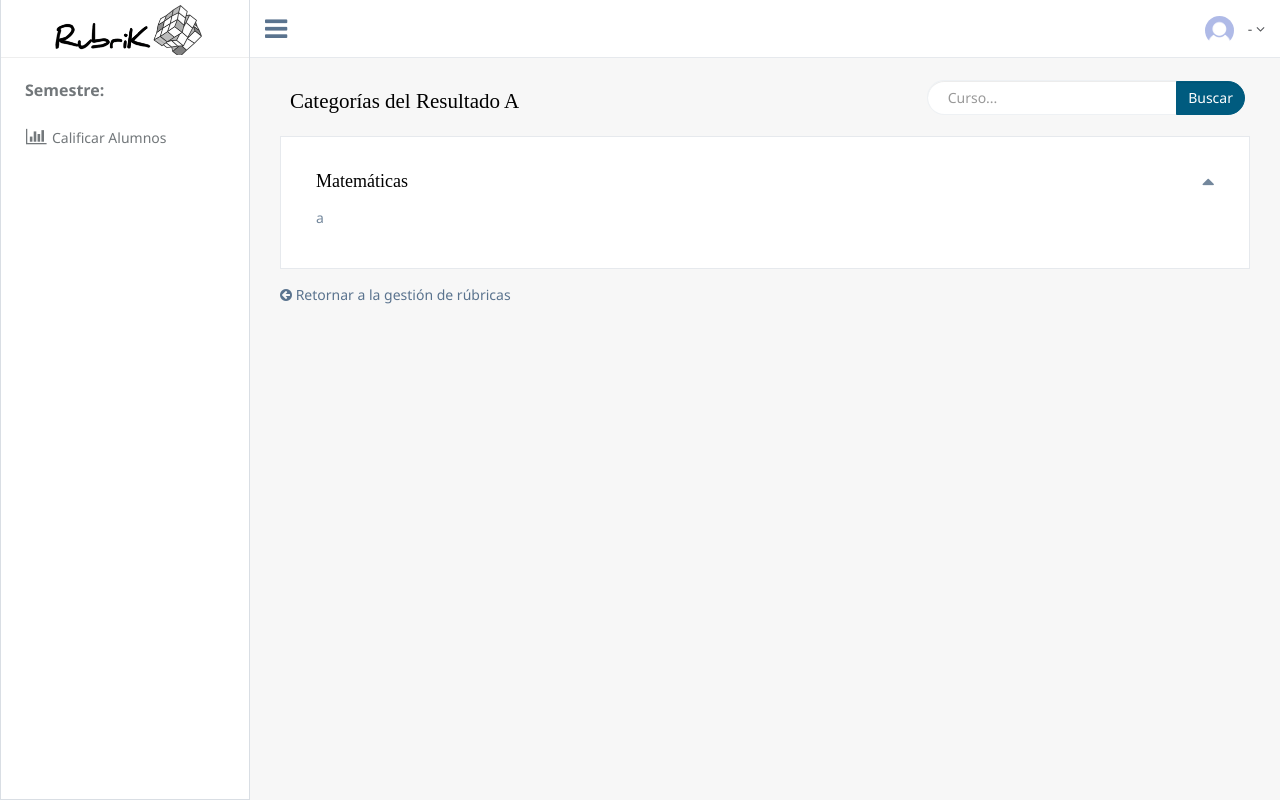
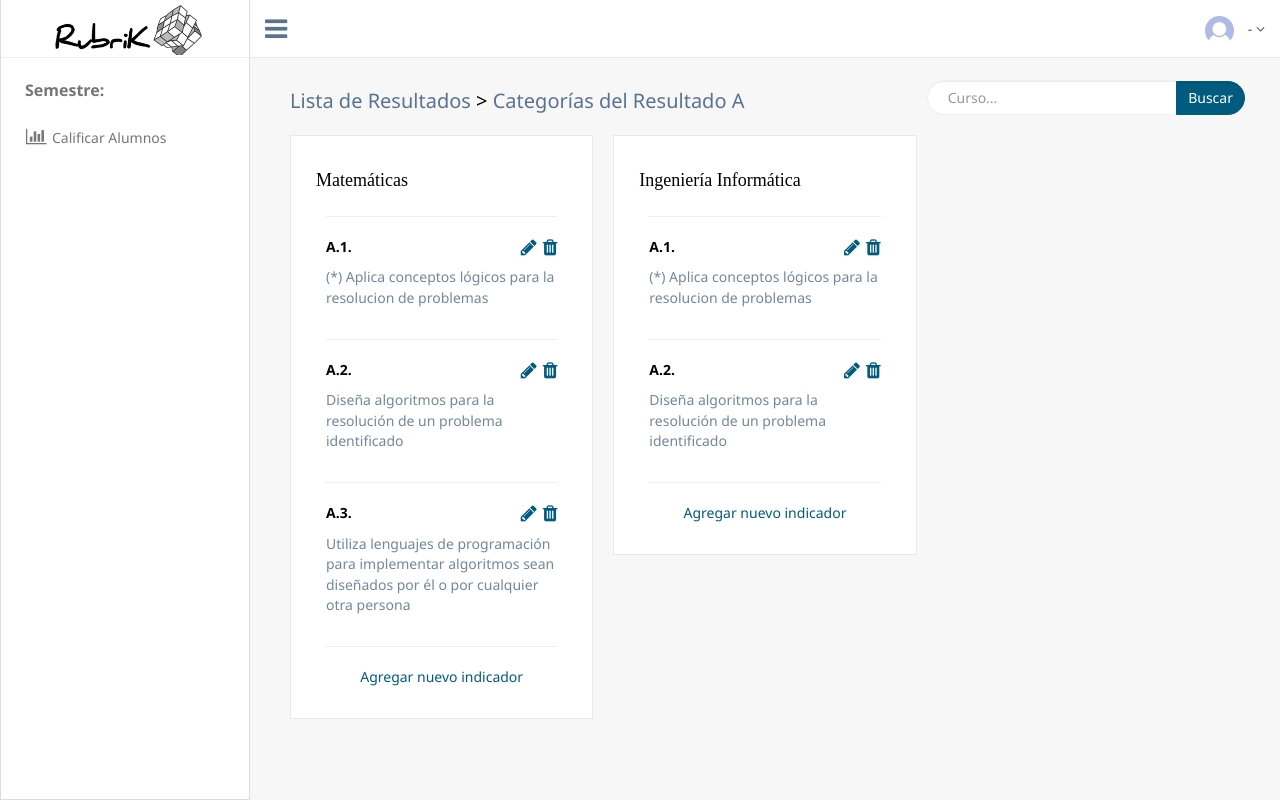
Before and after one commit to LuisAranaM/Software-theBroCode, a Laravel app: page /rubricas/categorias in a window 1280 px wide. Run offline with Laravel 8, Linux system fonts and the light colour scheme; data that the repository does not hold is empty; parts of the project's set-up code (start-up, migrations or seed data) failed here and were passed over.

Commit message:
Cambios Daniela

```diff
--- a/public/css/custom/custom.css
+++ b/public/css/custom/custom.css
@@ -395,3 +395,11 @@ li {
   margin-right: auto;
   /*whatever width you want*/
 }
+
+.topTitle {
+  font-size: 20px;
+  font-family: Segoe UI;
+  padding-bottom: 2%;
+  color: black;
+  text-align: left;
+}
--- a/resources/views/Layouts/layout.blade.php
+++ b/resources/views/Layouts/layout.blade.php
@@ -88,10 +88,8 @@
                 </li>
 
                 @if($modoCoordinador or $modoAsistente)
-                  <li class="pText"><a style="color:#72777a"><i class="fa fa-list-ul" ></i> Rúbricas <span class="fa fa-chevron-down"></span></a>
-                    <ul class="nav child_menu" >
-                      <li class="pText"><a href="{{route('rubricas.gestion')}}" style="color:#72777a">Gestionar Rúbricas</a></li>
-                    </ul>
+                  <li class="pText"><a href="{{route('rubricas.gestion')}}" style="color:#72777a"><i class="fa fa-list-ul" ></i> Rúbricas</a>
+
                   </li>
                   <li class="pText"><a style="color:#72777a"><i class="fa fa-edit"></i> Cursos <span class="fa fa-chevron-down"></span></a></a>
                     <ul class="nav child_menu">
--- a/resources/views/rubricas/categorias.blade.php
+++ b/resources/views/rubricas/categorias.blade.php
@@ -9,7 +9,7 @@
 
 	<div class="row">
 		<div class="col-md-8 col-sm-6">
-      <h1 class="mainTitle">Categorías del Resultado A</h1>
+			<h1 class="topTitle" ><a href="{{route('rubricas.gestion')}}">Lista de Resultados</a> > <a>Categorías del Resultado A</a></h1>
 		</div>
 
 		<div class="col-md-4 col-sm-6 form-group top_search" >
@@ -23,83 +23,171 @@
 	</div>
 
 	<div class="row">
-    <div class=" x_panel tile coursesBox">
-
-
+		<div class="col-md-4 col-xs-6">
+			<div class="x_panel tile coursesBox">
 				<!-- CURSOS CARGADOS DE LA BD -->
-      <div class="row rowFinal">
-
+				<div class="row rowFinal" style="padding-bottom: 0px">
 					<div class="row">
-          <div class="col-xs-11" >
 						<h1 class="secondaryTitle mainTitle">Matemáticas</h1>
 					</div>
 
-          <div class="col-xs-1 text-right" style="text-align: right; font-size: 20px">
-            <i class="fa fa-caret-up"></i>
+					<hr>
+					<div class="row">
+						<div class="col-xs-9">
+							<p class="pText" style="font-weight: bold; color: black">A.1.</p>
+						</div>
+						<div class="col-xs-3" style="text-align: right">
+							<i class="fa fa-pencil fa-lg" style="color: #005b7f"></i>
+							<i class="fa fa-trash fa-lg" style="color: #005b7f; padding-left: 2px"></i>
+						</div>
+						<div class="col-xs-12">
+							<p class="pText">(*) Aplica conceptos lógicos para la resolucion de problemas</p>
 						</div>
 					</div>
-
-
+					<hr>
 					<div class="row">
-
-          <div class="col-sm-1 col-xs-2" >
-            <p class="pText" style="margin-bottom: 0px">a</p>
-          </div>
-          <div class="col-sm-9 col-xs-7" style="padding-bottom: 0">
-            <div class="widget_summary" >
-              <div class="w_center w_55" style="width: 100%">
+						<div class="col-xs-9">
+							<p class="pText" style="font-weight: bold; color: black">A.2.</p>
 
 						</div>
+						<div class="col-xs-3" style="text-align: right">
+							<i class="fa fa-pencil fa-lg" style="color: #005b7f"></i>
+							<i class="fa fa-trash fa-lg" style="color: #005b7f; padding-left: 2px"></i>
+						</div>
+						<div class="col-xs-12">
+							<p class="pText">Diseña algoritmos para la resolución de un problema identificado</p>
+						</div>
+					</div>
+					<hr>
+					<div class="row">
+						<div class="col-xs-9">
+							<p class="pText" style="font-weight: bold; color: black">A.3.</p>
+						</div>
+						<div class="col-xs-3" style="text-align: right">
+							<i class="fa fa-pencil fa-lg" style="color: #005b7f"></i>
+							<i class="fa fa-trash fa-lg" style="color: #005b7f; padding-left: 2px"></i>
+						</div>
+						<div class="col-xs-12">
+							<p class="pText">Utiliza lenguajes de programación para implementar algoritmos sean diseñados por él o por cualquier otra persona</p>
 						</div>
 
 					</div>
-          <div class="col-sm-2 col-xs-3 text-right">
+					<hr>
+					<div class="row text-center">
+						<p class="pText"  id ="CargarCurso" style="color: #005b7f">Agregar nuevo indicador</p>
+					</div>
+				</div>
+			</div>
+		</div>
+		<div class="col-md-4 col-xs-6">
+			<div class="x_panel tile coursesBox">
+				<!-- CURSOS CARGADOS DE LA BD -->
+				<div class="row rowFinal" style="padding-bottom: 0px">
+					<div class="row">
+						<h1 class="secondaryTitle mainTitle">Ingeniería Informática</h1>
+					</div>
+
+					<hr>
+					<div class="row">
+						<div class="col-xs-9">
+							<p class="pText" style="font-weight: bold; color: black">A.1.</p>
+						</div>
+						<div class="col-xs-3" style="text-align: right">
+							<i class="fa fa-pencil fa-lg" style="color: #005b7f"></i>
+							<i class="fa fa-trash fa-lg" style="color: #005b7f; padding-left: 2px"></i>
+						</div>
+						<div class="col-xs-12">
+							<p class="pText">(*) Aplica conceptos lógicos para la resolucion de problemas</p>
+						</div>
+					</div>
+					<hr>
+					<div class="row">
+						<div class="col-xs-9">
+							<p class="pText" style="font-weight: bold; color: black">A.2.</p>
 
 						</div>
+						<div class="col-xs-3" style="text-align: right">
+							<i class="fa fa-pencil fa-lg" style="color: #005b7f"></i>
+							<i class="fa fa-trash fa-lg" style="color: #005b7f; padding-left: 2px"></i>
 						</div>
-
+						<div class="col-xs-12">
+							<p class="pText">Diseña algoritmos para la resolución de un problema identificado</p>
 						</div>
-
+					</div>
+					<hr>
+					<div class="row text-center">
+						<p class="pText"  id ="CargarCurso" style="color: #005b7f">Agregar nuevo indicador</p>
+					</div>
+				</div>
+			</div>
+		</div>
+	</div>
 	<!-- END CURSOS CARGADOS DE LA BD-->
 
 </div>
 
-	<a href="{{route('rubricas.gestion')}}" class="pText"><i class="fa fa-arrow-circle-left" aria-hidden="true"></i> Retornar a la gestión de rúbricas</a>
 
-</div>
-
-<!-- Modal de Cargar Alumnos  -->
+<!-- Modal de Nuevo Curso -->
 
 <div class="modal fade bs-example-modal-lg text-center" role="dialog" tabindex="-1"
-id="modalCargarAlumnos" data-keyboard="false" data-backdrop="static"
-aria-labelledby="gdridfrmnuavaUO" data-focus-on="input:first" >
-<div class="customModal modal-dialog modal-lg ">
-  <div class="modal-content" style="top: 30%">
+id="modalCursos" data-keyboard="false" data-backdrop="static"
+aria-labelledby="gdridfrmnuavaUO" data-focus-on="input:first">
+<div class="customModal modal-dialog modal-lg" style="width: 500px; height: 300px" >
+	<div class="modal-content">
 		<div class="modal-header">
 			<button type="button" class="close" data-dismiss="modal"
 			aria-label="Close">
 			<span aria-hidden="true">&times;</span>
 		</button>
-    <h4 id="CargarAlumnos" class="reportsTitle mainTitle modal-title" style="padding-top: 10px" id="gridSystemModalLabel">Cargar Alumnos</h4>
+		<h4 id="gridSystemModalLabel" class="reportsTitle mainTitle modal-title" style="padding-top: 10px" id="gridSystemModalLabel">Agregar Nuevo Indicador</h4>
 	</div>
 	<hr style="padding: 0px; margin-top: 0px; margin-bottom: 0px; width: 80%">
+
 	<div class="modal-body">
-    <div class="container-fluid text-center">
-      <div class="dropzone" style="min-height: 100px; height: 190px; width: 350px; border: 2px dashed #ccc; display: inline-block; background-color: white; margin-top: 10px; margin-bottom: 10px">
-        <i class="fa fa-5x fa-cloud-upload" style="color: #ccc; height: 100px; padding: 10px"></i>
-        <p class="pText">Arrastra y suelta un archivo <br> o <br>
+		<div class="container-fluid" style="">
+			<form id="frmAgregarCursos" action="{{route('agregar.acreditacion')}}" method="POST">
+				{{ csrf_field() }}
+				<div class="tile coursesModalBox" style="padding-bottom: 20px;">
 
-          <form id="upload_form" action = "" method = "post" enctype = "multipart/form-data">
-            {{csrf_field()}}
-            <div class = "form-group">
-              <input type = "file" name = "upload-file" class="form-control image" style="border-color: white">
+					<div class="row rowFinal2">
+						<div class="col-xs-12">
+							<p style="font-size: 16px; font-family: segoe UI semibold; text-align: left; color: black">Nombre de Indicador</p>
 						</div>
-            <div class="row" style="padding-top: 20px; text-align: center; display: flex;justify-content: center;">
+						<div class="col-xs-12" style="padding-bottom: 6px">
+							<input type="text" id="txtCodigoResultado" class="form-control pText customInput" name="codigo" placeholder="Nombre" >
+						</div>
+						<div class="col-xs-12" style="padding-top: 20px !important; padding-left: 10px;">
+							<p style="font-size: 16px; font-family: segoe UI semibold; text-align: left; color: black">Valorizaciones</p>
+						</div>
+						<div class="col-xs-12" style="padding-bottom: 6px">
+
+							<textarea type="text" id="txtCategoria" class="form-control pText customInput" name="nombre" placeholder="Código de valorización" rows="1" cols="30" style="resize: none;" ></textarea>
+						</div>
+
+						<div class="col-xs-12">
+							<textarea type="text" id="txtCategoria" class="form-control pText customInput" name="nombre" placeholder="Descripción de la valorización" rows="3" cols="30" style="resize: none;" ></textarea>
+						</div>
+						<div class="row">
+							<div class="col-xs-12 text-left" style="padding-left: 22px; padding-top: 10px">
+								<p class="pText">Agregar nueva valorización <i class="fa fa-plus-circle fa-2x" style="color: #005b7f; padding-top: 2px; padding-left: 4px"></i></p>
+							</div>
+
+						</div>
+
+
+
+					</div>
+				</div>
+
+				<div id="btnsAgregarCurso" class="modal-footer">
+					<div class="row" style="padding-top: 5px; text-align: center; display: flex;justify-content: center;">
 						<div class="col-md-4">
-                <input id="btnCargarAlumnosModal" class = "btn btn-success pText customButtonThin upload-file" style="padding-right: 5px; padding-left: 5px;" type="submit" value = "Cargar" name="submit">
+							<input id="btnCargarAlumnosModal" class = "btn btn-success pText customButton upload-file" style="padding-right: 5px; padding-left: 5px;" type="submit" value = "Cargar" name="submit">
 						</div>
 						<div class="col-md-4">
-                <button type="reset" id="btnCancelarModalAlumnos" class="btn btn-success pText customButtonThin" style="padding-right: 5px; padding-left: 5px;">Cancelar</button>
+							<button type="reset" id="btnCancelarModalAlumnos" class="btn btn-success pText customButton" style="padding-right: 5px; padding-left: 5px;">Cancelar</button>
+						</div>
+
 					</div>
 
 				</div>
@@ -108,13 +196,12 @@ aria-labelledby="gdridfrmnuavaUO" data-focus-on="input:first" >
 		</div>
 	</div>
 </div>
-  </div>
+
 <!-- /.modal-content -->
 </div>
 <!-- /.modal-dialog -->
 </div>
 <!-- /.modal -->
-
 
 
 @stop
--- a/resources/views/rubricas/gestion.blade.php
+++ b/resources/views/rubricas/gestion.blade.php
@@ -11,7 +11,7 @@
     <!-- TITULO -->
     <div class="row" style="padding-right: 10px; padding-bottom: 10px">
       <div class="col-md-8 col-xs-6">
-        <h1 class="mainTitle" style="padding-left: 10px">Lista de Resultados</h1>
+        <h1 class="mainTitle" style="padding-left: 10px"><a>Rúbricas</a></h1>
       </div>
       <div class="col-md-4 col-xs-6" style="text-align: right">
         <button type="submit" class="btn btn-success btn-lg pText customButtonLarge customButtonRubr" name="guardar_button" value="guardar"> Guardar Rúbrica </button>
```
Lines whose indentation alone changed are shown as unchanged.
